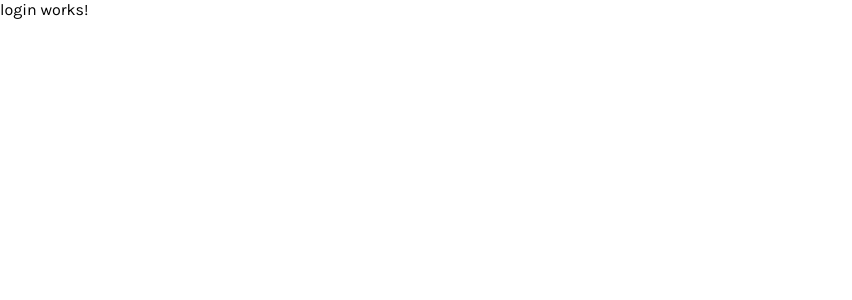
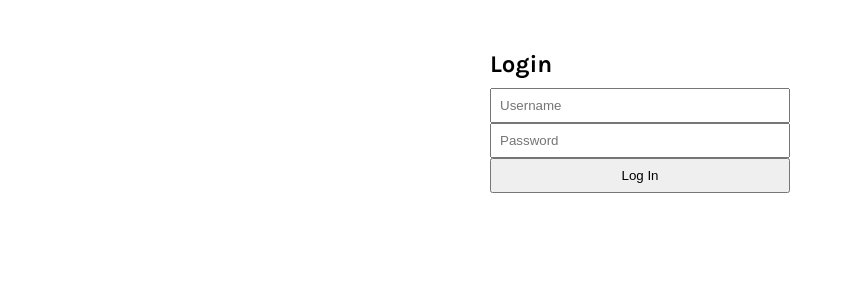
Before and after one commit to shpirgonde/angular-practice, an Angular app: page /login in a window 1280 px wide. Shown: the top 300 px of the page, without its empty margins (0-852 px from the left). Built offline with nearby package versions, Linux system fonts and the light colour scheme.

Commit message:
commit for modal testing

```diff
--- a/src/app/features/login/login.html
+++ b/src/app/features/login/login.html
@@ -1 +1,18 @@
-<p>login works!</p>
+<div class="login-container">
+    <h2>Login</h2>
+    <form (submit)="onLogin($event)">
+        <input type="text" placeholder="Username" required>
+        <input type="password" placeholder="Password" required>
+        <button type="submit">Log In</button>
+    </form>
+
+    <!--Native Modal for Success/warning messages -->
+
+    <dialog #statusDialog>
+        <div class="modal-content">
+            <p>{{ statusMessage()}}</p>
+            <button (click)="closeModal()">Dismiss</button>
+        </div>
+    </dialog>
+
+</div>
--- a/src/app/features/login/login.scss
+++ b/src/app/features/login/login.scss
@@ -0,0 +1,34 @@
+.login-container {
+    max-width: 300px;
+    margin: 50px auto;
+    display: flex;
+    flex-direction: column;
+    gap: 10px;
+}
+
+input,
+button {
+    padding: 8px;
+    width: 100%;
+}
+
+
+dialog {
+    margin: 0 auto; //Centers it horizontally
+    margin-top: 50px; //sets the distance from top;
+
+    position: fixed;
+    top: 0;
+
+    border: none;
+    border-radius: 8px;
+    padding: 20px;
+    box-shadow: 0 4px 10px rgba(0, 0, 0, 0.2);
+}
+
+// Background Overlay when modal is open
+
+dialog::backdrop {
+    background: rgba(0, 0, 0, 0.5);
+    backdrop-filter: blur(2px);
+}
--- a/src/app/features/login/login.ts
+++ b/src/app/features/login/login.ts
@@ -1,4 +1,4 @@
-import { Component } from '@angular/core';
+import { Component, ElementRef, signal, viewChild } from '@angular/core';
 
 @Component({
   selector: 'app-login',
@@ -7,5 +7,27 @@ import { Component } from '@angular/core';
   styleUrl: './login.scss',
 })
 export class Login {
+  private dialog = viewChild<ElementRef<HTMLDialogElement>>('statusDialog');
 
+  statusMessage = signal('');
+
+  onLogin(event: Event) {
+    event.preventDefault();// When you click a "Submit" button, the browser naturally reloads the page. Using preventDefault() stops that reload so you can validate inputs or send data via
+    const isSuccess = Math.random() > 0.5; // Simulate a login success or failure randomly
+
+    if (isSuccess) {
+      this.statusMessage.set('Login successful!');
+    }
+    else {
+      this.statusMessage.set('Error: Invalid credentials. Please try again.');
+    }
+
+    //Open the native modal
+
+    this.dialog()?.nativeElement.showModal();
+  }
+
+  closeModal() {
+    this.dialog()?.nativeElement.close();
+  }
 }
```
